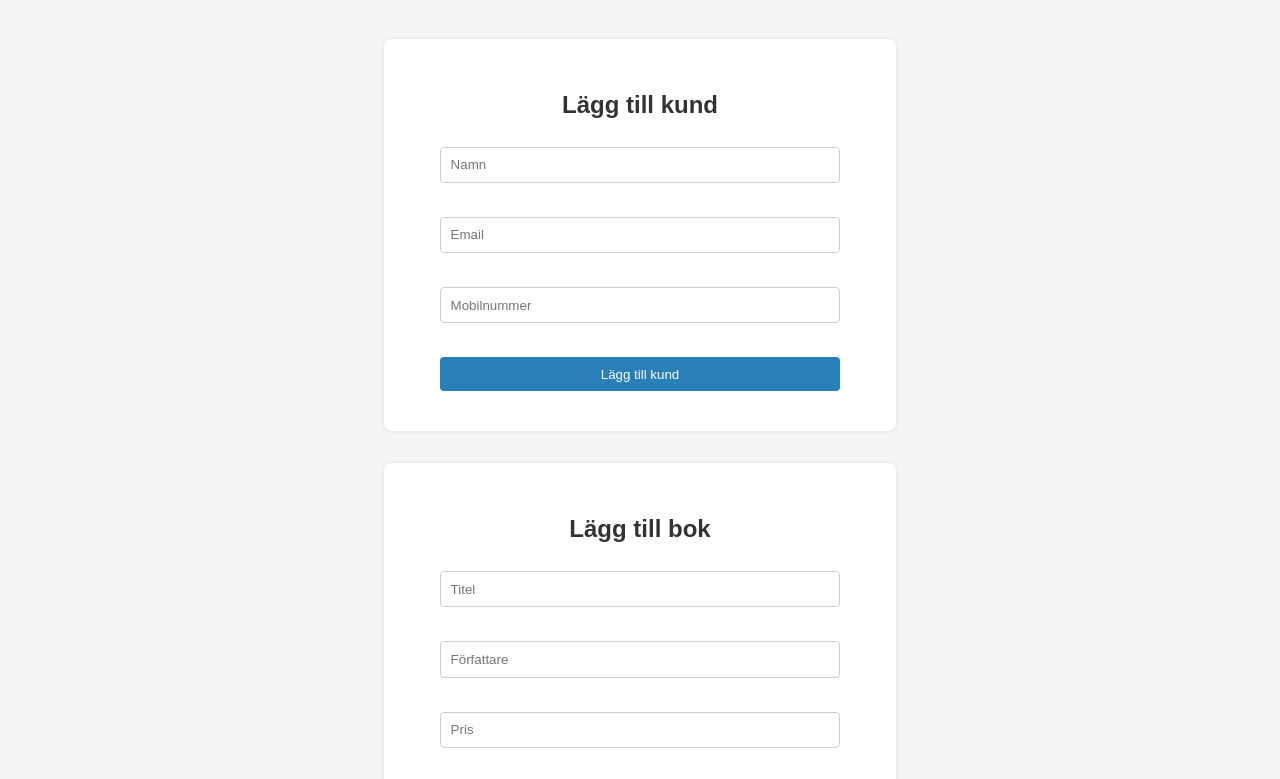
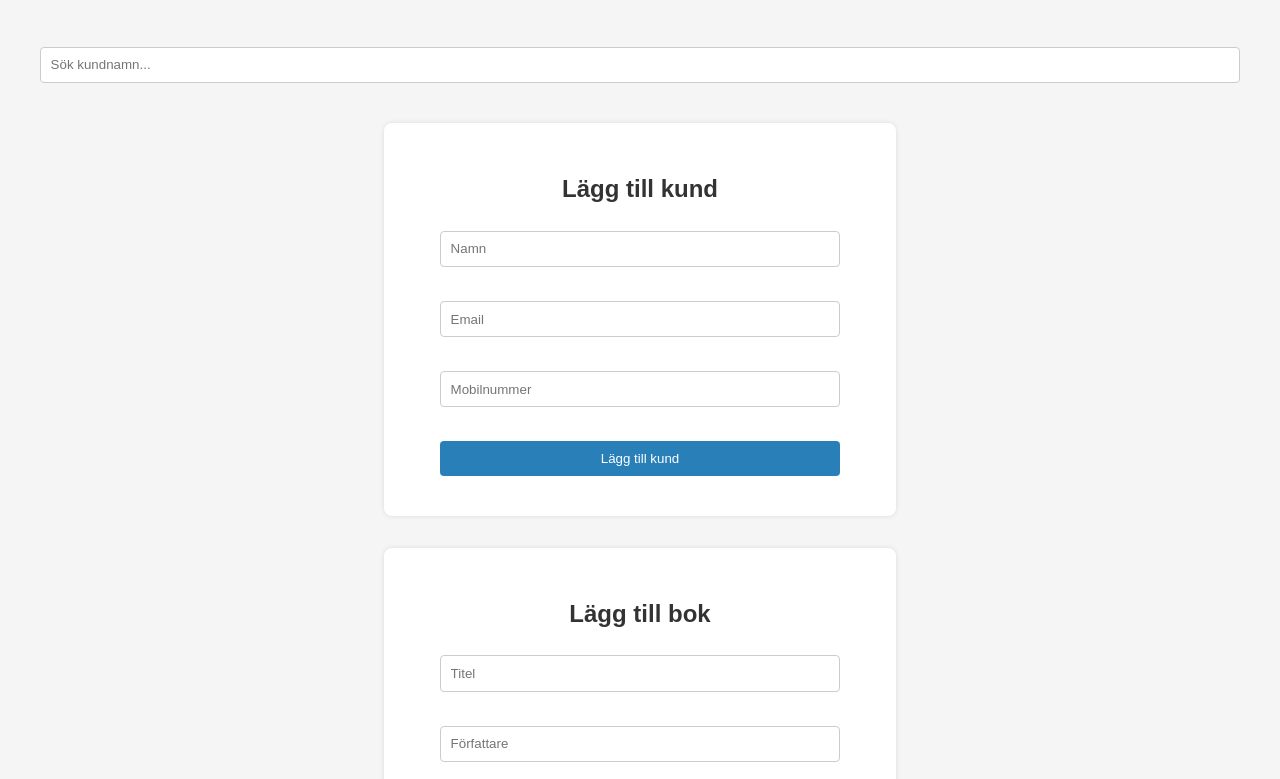
Before and after one commit to Mustaf-Said/bokhandel-server, a website: page public/index.html in a window 1280 px wide. Shown: the part 113-892 px from the top of the page. Drawn offline with Linux system fonts and the light colour scheme; no server answers.

Commit message:
added searchFielt

```diff
--- a/public/index.html
+++ b/public/index.html
@@ -9,6 +9,8 @@
 
 <body>
   <h1>Bokhandel Adminpanel</h1>
+  <input type="text" id="sokBestallningar" placeholder="Sök kundnamn..." />
+
 
   <section>
     <h2>Lägg till kund</h2>
```
